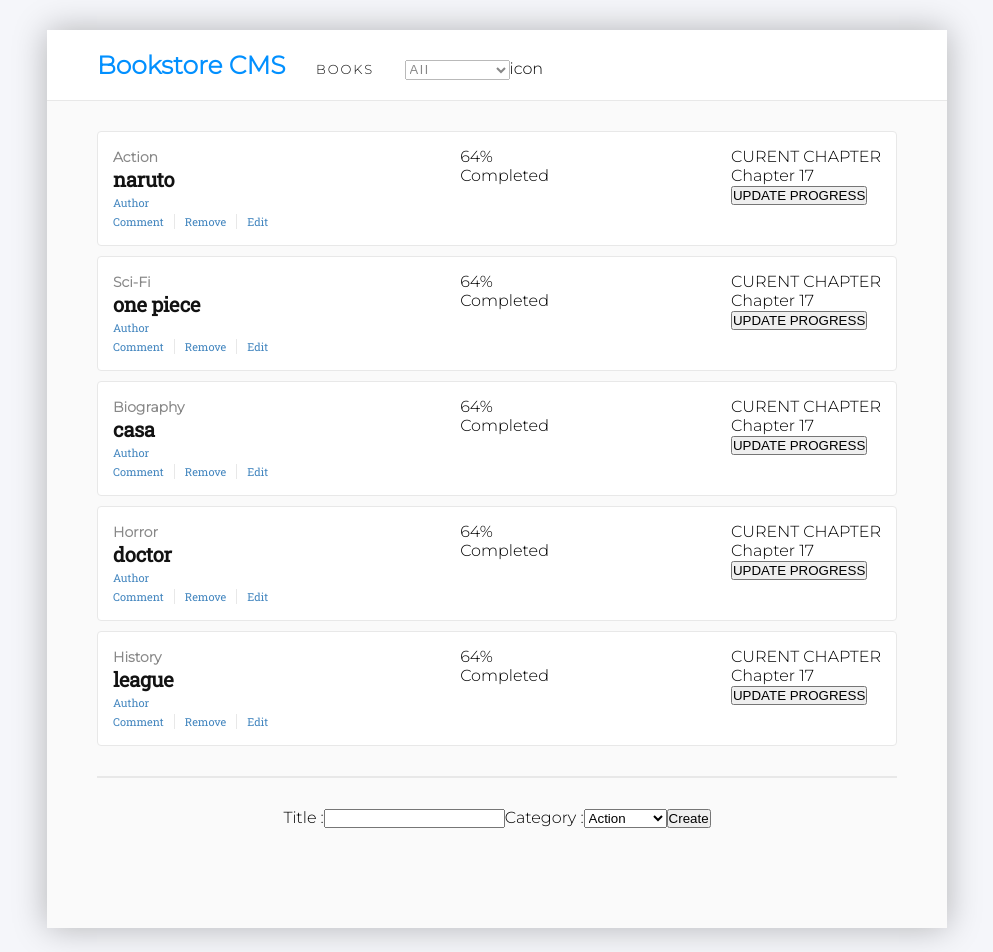
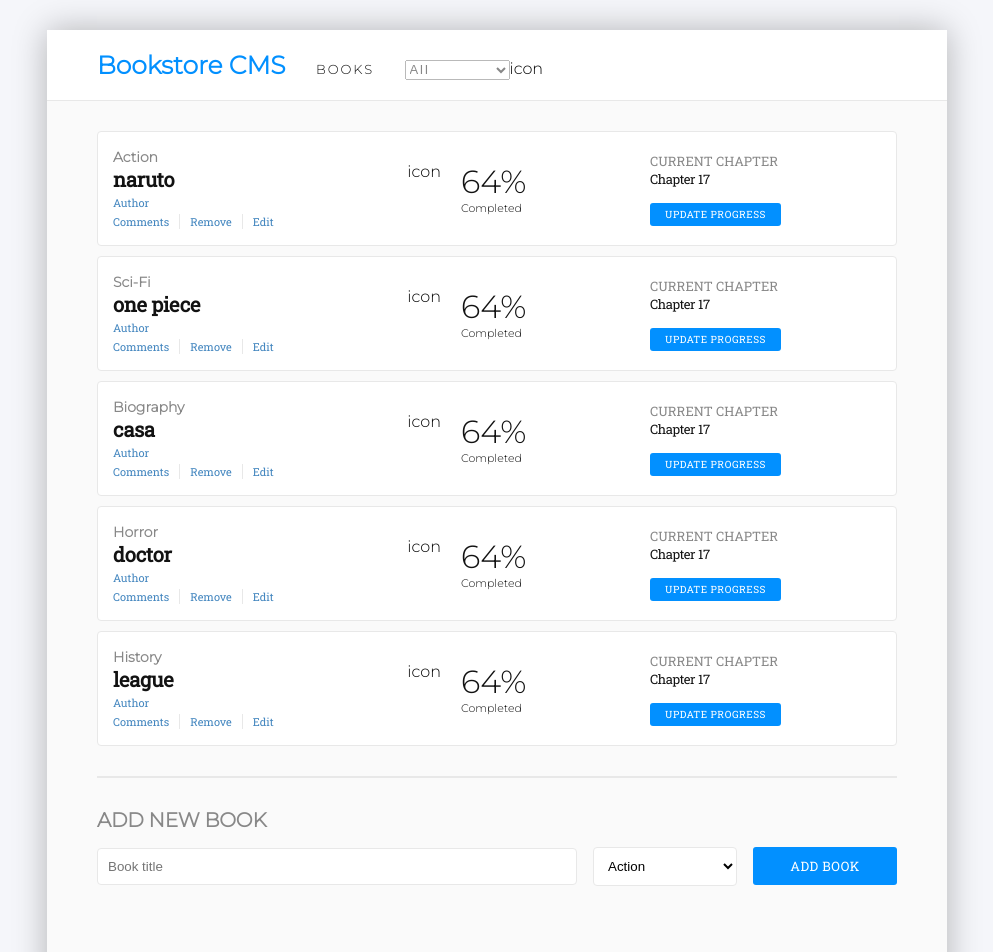
Before and after one commit to EricMbouwe/MagikBooks, a React (Create React App) app: page / in a window 1280 px wide. Shown: the top 952 px of the page, without its empty margins (143-1136 px from the left). Built offline with nearby package versions, Linux system fonts and the light colour scheme.

Commit message:
form styled

```diff
--- a/src/components/App.css
+++ b/src/components/App.css
@@ -25,6 +25,7 @@
 .book-wrapper {
   display: flex;
   justify-content: space-between;
+  align-items: center;
   background-color: var(--white);
   margin: 10px 0;
   padding: 15px;
@@ -82,6 +83,12 @@
   cursor: pointer;
 }
 
+.actions button:focus,
+.progress-status button:focus {
+  outline: none;
+  transform: scale(1.05, 1.05);
+}
+
 .actions button:nth-child(1) {
   padding: 0 10px 0 0;
 }
@@ -89,3 +96,123 @@
 .actions button:nth-child(3) {
   border: none;
 }
+
+.book-status {
+  display: flex;
+
+}
+
+.book-status .percentage {
+  margin-left: 20px;
+}
+
+.percentage .amount {
+  font-size: 32px;
+  font-weight: normal;
+  font-stretch: normal;
+  font-style: normal;
+  line-height: normal;
+  letter-spacing: normal;
+  color: var(--black-three);
+}
+
+.percentage .status {
+  font-size: 11px;
+  font-weight: normal;
+  font-stretch: normal;
+  font-style: normal;
+  line-height: normal;
+  letter-spacing: normal;
+  color: var(--black-three);
+}
+
+.current-Chapter {
+  opacity: 0.5;
+  font-family: 'Roboto Slab', serif;
+  font-size: 13px;
+  font-weight: 300;
+  font-stretch: normal;
+  font-style: normal;
+  line-height: normal;
+  letter-spacing: normal;
+  color: var(--black-three);
+}
+
+.current-Lesson {
+  font-family: 'Roboto Slab', serif;
+  font-size: 13px;
+  font-weight: 300;
+  font-stretch: normal;
+  font-style: normal;
+  line-height: normal;
+  letter-spacing: -0.4px;
+  color: var(--black-three);
+}
+
+.progress-status {
+  display: flex;
+  flex-direction: column;
+  margin-right: 100px;
+}
+
+.progress-status button,
+.form-btn {
+  border-radius: 3px;
+  background-color: var(--azure);
+  border: none;
+  padding: 5px 15px;
+  font-family: 'Roboto Slab', serif;
+  font-size: 10px;
+  color: var(--white);
+  margin-top: 15px;
+  letter-spacing: 0.5px;
+}
+.form-section {
+  text-align: left;
+}
+
+.form-title {
+  font-size: 20px;
+  font-weight: bold;
+  font-stretch: normal;
+  font-style: normal;
+  line-height: normal;
+  letter-spacing: -0.18px;
+  color: #888888;
+}
+
+.form-section input[type=text],
+.form-section select {
+  border-radius: 4px;
+  border: solid 1px #e8e8e8;
+  background-color: #ffffff;
+}
+
+.form-section input[type=text] {
+  width: 60%;
+  padding: 10px;
+  margin-right: 2%;
+}
+
+.form-section input[type=text]:focus {
+  outline-color:  var(--azure);
+}
+
+.form-section select {
+  width: 18%;
+  padding: 10px;
+  margin-right: 2%;
+}
+
+.form-btn {
+  border-radius: 3px;
+  background-color: var(--azure);
+  border: none;
+  padding: 10px;
+  font-family: 'Roboto Slab', serif;
+  font-size: 13px;
+  color: var(--white);
+  margin-top: 15px;
+  letter-spacing: 0.5px;
+  width: 18%;
+}
--- a/src/components/Book.js
+++ b/src/components/Book.js
@@ -3,31 +3,31 @@ import PropTypes from 'prop-types';
 
 const Book = ({ book, handleDelete }) => (
   <>
-    <div className='book-infos'>
-      <div className='infos'>
-        <small className='category'>{book.category}</small>
-        <p className='book-title'>{book.title}</p>
-        <small className='author'>Author</small>
+    <div className="book-infos">
+      <div className="infos">
+        <small className="category">{book.category}</small>
+        <p className="book-title">{book.title}</p>
+        <small className="author">Author</small>
       </div>
-      <div className='actions'>
-        <button onclick={() => handleDelete(book)}>Comment</button>
-        <button onclick={() => handleDelete(book)}>Remove</button>
-        <button onclick={() => handleDelete(book)}>Edit</button>
+      <div className="actions">
+        <button type="button">Comments</button>
+        <button type="button" onClick={() => handleDelete(book)}>Remove</button>
+        <button type="button">Edit</button>
       </div>
     </div>
 
-    <div className='book-status'>
-      <div className='loading-icon'></div>
-      <div className='percentage'>
-        <p>64%</p>
-        <p>Completed</p>
+    <div className="book-status">
+      <div className="loading-icon">icon</div>
+      <div className="percentage">
+        <p className="amount">64%</p>
+        <p className="status">Completed</p>
       </div>
     </div>
 
-    <div className='progress-status'>
-      <p>CURENT CHAPTER</p>
-      <p>Chapter 17</p>
-      <button type='button'>UPDATE PROGRESS</button>
+    <div className="progress-status">
+      <p className="current-Chapter">CURRENT CHAPTER</p>
+      <p className="current-Lesson">Chapter 17</p>
+      <button type="button">UPDATE PROGRESS</button>
     </div>
   </>
 );
--- a/src/containers/BooksForm.js
+++ b/src/containers/BooksForm.js
@@ -44,20 +44,20 @@ class BooksForm extends Component {
     const { category } = this.state;
 
     return (
-      <div className='container'>
+      <div className="container form-section">
+        <h1 className="form-title">ADD NEW BOOK</h1>
         <form onSubmit={this.handleSubmit}>
           <label htmlFor="title">
-            Title :
             <input
               type="text"
               value={title}
               onChange={this.handleChange}
               id="title"
+              placeholder="Book title"
               required
             />
           </label>
           <label htmlFor="category">
-            Category :
             <select
               name="category"
               id="category"
@@ -71,7 +71,7 @@ class BooksForm extends Component {
               ))}
             </select>
           </label>
-          <input type="submit" value="Create" />
+          <input className="form-btn" type="submit" value="ADD BOOK" />
         </form>
       </div>
     );
```
Also changed, not shown: src/components/CategoryFilter.js (+7 -7 lines), src/containers/BooksList.js (+4 -5 lines).
